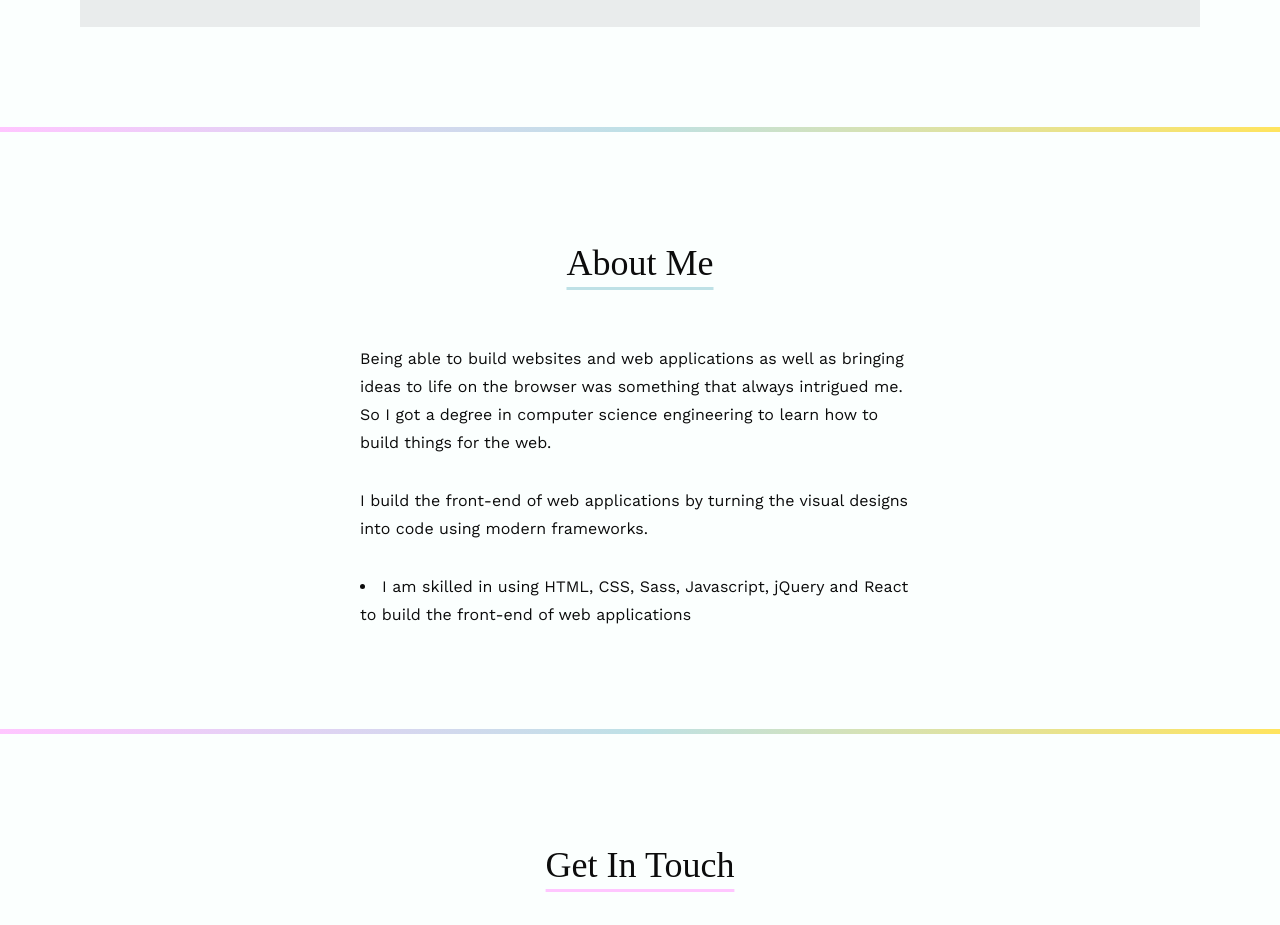
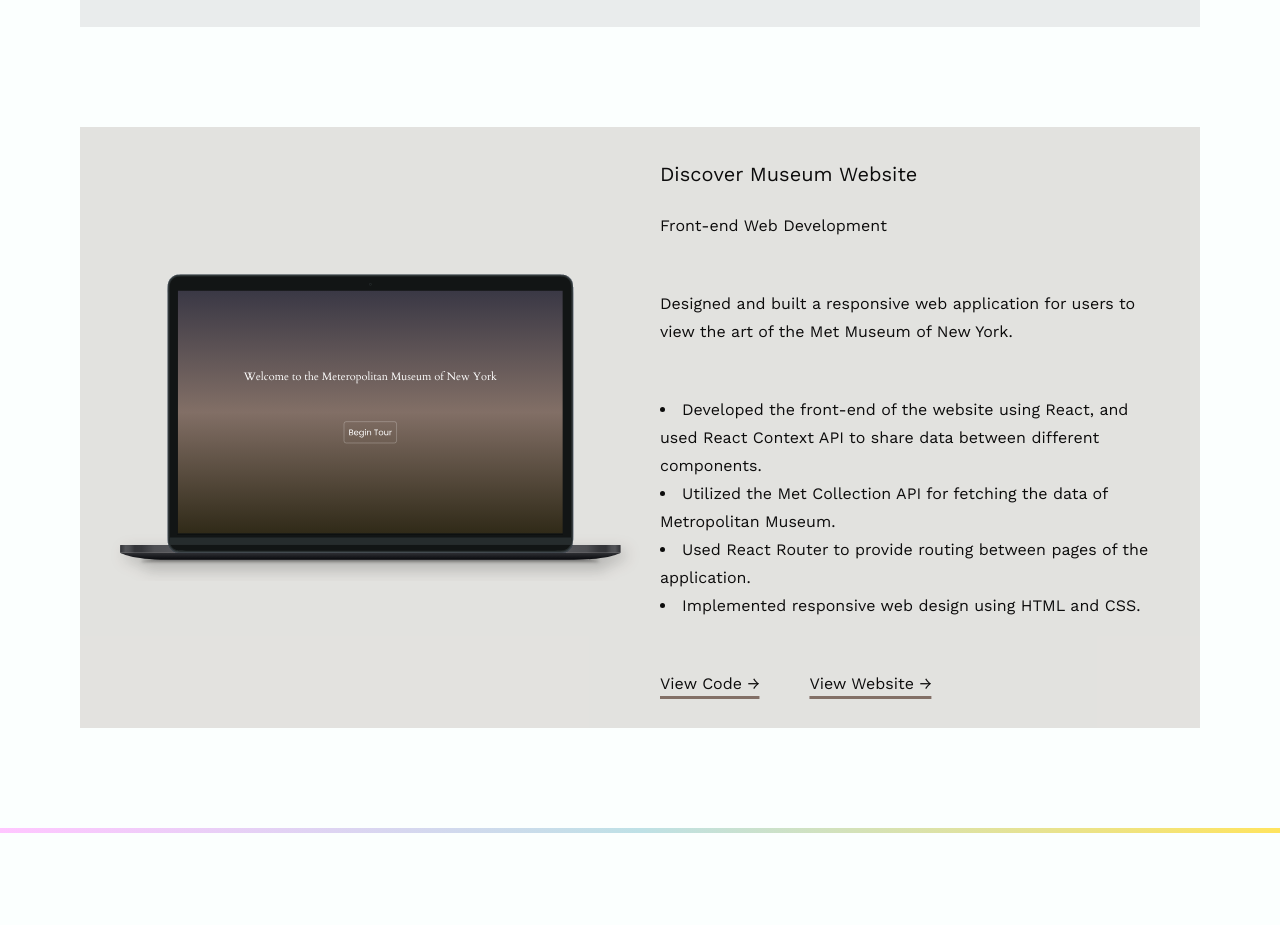
Before and after one commit to Hiba243/hibaportfolio, a React (Create React App) app: page / in a window 1280 px wide. Shown: the part 2302-3227 px from the top of the page. Built offline with nearby package versions, Linux system fonts and the light colour scheme; a web font is replaced by a local one.

Commit message:
added project

```diff
--- a/sass/layout/_project.scss
+++ b/sass/layout/_project.scss
@@ -97,6 +97,9 @@ background-color: rgba(196,41,60,0.14);
 .bg-grey{
   background-color: rgba(216,217,217,0.5);
 }
+.bg-brown{
+  background-color: rgba(130,111,102,0.2);
+}
 .museum-mockup{
   margin: auto;
   @include respond(tab-port) {
@@ -149,3 +152,10 @@ background-color: rgba(196,41,60,0.14);
   text-underline-offset: 3px;
   text-decoration-thickness: 3px;
 }
+.text-underline-brown{
+  text-decoration: underline;
+  text-decoration-color: #826F66;
+  text-underline-position: under;
+  text-underline-offset: 3px;
+  text-decoration-thickness: 3px;
+}
--- a/src/App.css
+++ b/src/App.css
@@ -509,6 +509,9 @@ hr {
 .bg-grey {
   background-color: rgba(216, 217, 217, 0.5); }
 
+.bg-brown {
+  background-color: rgba(130, 111, 102, 0.2); }
+
 .museum-mockup {
   margin: auto; }
   @media only screen and (max-width: 60em) {
@@ -555,6 +558,13 @@ hr {
 .text-underline-grey {
   text-decoration: underline;
   text-decoration-color: #000000;
+  text-underline-position: under;
+  text-underline-offset: 3px;
+  text-decoration-thickness: 3px; }
+
+.text-underline-brown {
+  text-decoration: underline;
+  text-decoration-color: #826F66;
   text-underline-position: under;
   text-underline-offset: 3px;
   text-decoration-thickness: 3px; }
--- a/src/components/Projects.js
+++ b/src/components/Projects.js
@@ -1,6 +1,7 @@
 import { Link } from "react-router-dom";
 import EcommerceImg from '../images/Ecommerce.svg'
 import WatchAndListenImg from '../images/WatchAndListen.svg';
+import MetMuseumImg from '../images/MetMuseum.svg';
 import ScrollAnimation from 'react-animate-on-scroll';
 import "animate.css/animate.min.css";
 
@@ -52,7 +53,7 @@ const Projects = () => {
             </ScrollAnimation>
             <ScrollAnimation animateIn="animate__fadeInUp" className="animate__animated" animateOnce={true}>
                 <div className="project bg-grey">
-                   <img src={WatchAndListenImg ? WatchAndListenImg : ''} className='responsive-img home-img-2' alt="Ecommerce main mockup"></img>
+                   <img src={WatchAndListenImg ? WatchAndListenImg : ''} className='responsive-img home-img-2' alt="WatchAndListen main mockup"></img>
                     <div className="project__desc">
                         <div className="project__desc-content">
                             <div className="project__desc-content-heading">
@@ -60,7 +61,7 @@ const Projects = () => {
                                 <p className="text__content">Front-end and Back-end Web Development</p>
                             </div>
                             <div>
-                                <p className="text__content">Created a web application to allow users to create their own customized list of youtube videos and images to watch them distraction free.</p>
+                                <p className="text__content">Developed a web application to allow users to create their own customized list of youtube videos and images to watch them distraction free.</p>
                             </div>
                             <div>
                                 <ul className="ul-style text__content">
@@ -95,6 +96,40 @@ const Projects = () => {
                     </div>
                 </div>
             </ScrollAnimation>
+            <ScrollAnimation animateIn="animate__fadeInUp" className="animate__animated" animateOnce={true}>
+                <div className="project bg-brown">
+                   <img src={MetMuseumImg ? MetMuseumImg : ''} className='responsive-img home-img-2' alt="MetMuseum main mockup"></img>
+                    <div className="project__desc">
+                        <div className="project__desc-content">
+                            <div className="project__desc-content-heading">
+                                <p className="text__subheading">Discover Museum Website</p>
+                                <p className="text__content">Front-end Web Development</p>
+                            </div>
+                            <div>
+                                <p className="text__content">Designed and built a responsive web application for users to view the art of the Met Museum of New York.</p>
+                            </div>
+                            <div>
+                                <ul className="ul-style text__content">
+                                    <li>Developed the front-end of the website using React, and used React Context API to share data between different components.</li>
+                                    <li>
+                                    Utilized the Met Collection API for fetching the data of Metropolitan Museum.
+                                    </li>
+                                    <li>
+                                    Used React Router to provide routing between pages of the application.
+                                    </li>
+                                    <li>
+                                    Implemented responsive web design using HTML and CSS.
+                                    </li>
+                                </ul>
+                            </div>
+                            <div className="project__link">
+                            <a className="text__content text-underline text-underline-brown" href="https://github.com/Hiba243/discover-met-museum" rel="noreferrer" target="_blank">View Code &rarr;</a>
+                                <a className="text__content text-underline text-underline-brown" href="https://discovermuseum.netlify.app/" rel="noreferrer" target="_blank">View Website &rarr;</a>
+                            </div>
+                        </div>
+                    </div>
+                </div>
+            </ScrollAnimation>
         </section>
         <hr />
     </div>
```
Also changed, not shown: src/images/MetMuseum.svg (added).
